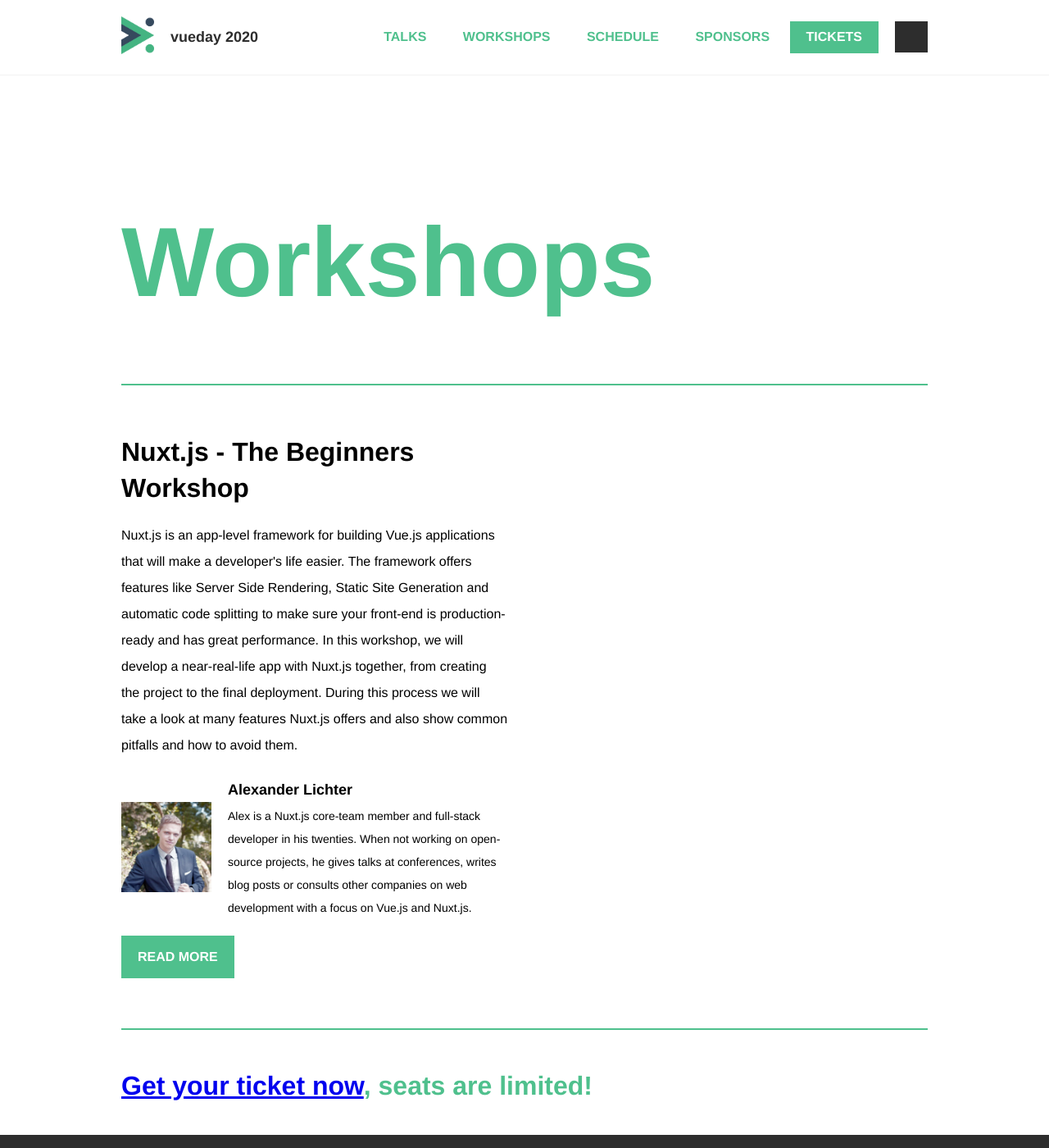
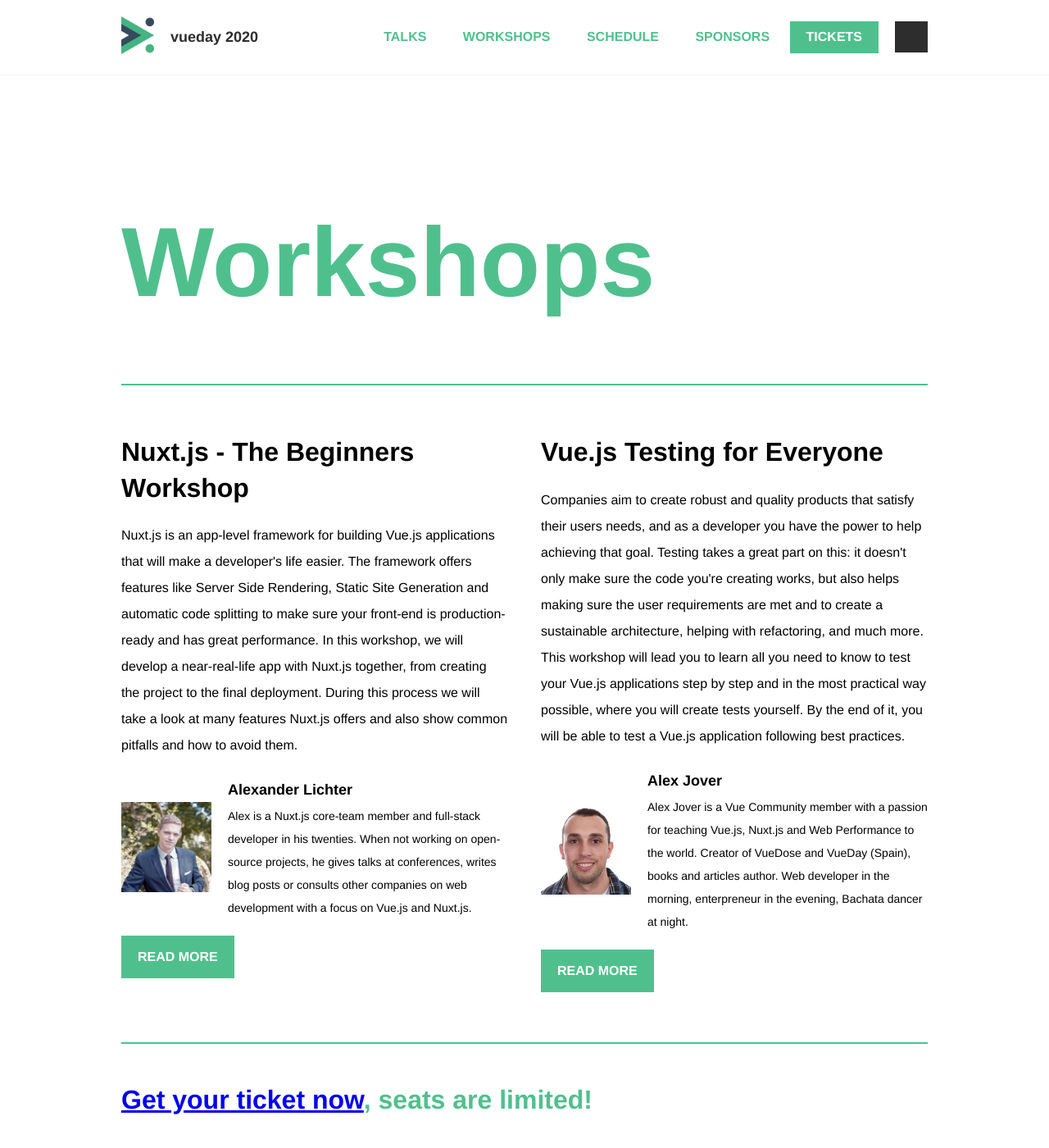
Before and after one commit to giuliatosato/2020.vueday.it, a Jekyll site: the page built from workshops.html, in a window 1280 px wide and 1400 px high. Shown: the whole window at 82% size. Built offline with Jekyll 4.4.1, drawn with Linux system fonts in a browser that asks for light colours; some web fonts are replaced; comment, search, counter and statistics services are not loaded.

Commit message:
Add workshop

```diff
--- a/_data/workshops.yml
+++ b/_data/workshops.yml
@@ -56,3 +56,48 @@
       - Vue DevTools for your favorite browser
       - Git
       - Your favorite IDE
+
+  -
+    slug: vuejs-testing-for-everyone
+    title: Vue.js Testing for Everyone
+    when: April 4th 2020, Verona
+    timetable: Check-in 9:00 - 9:30 / Workshop 9:30 - 18:00 (lunch and coffee breaks included)
+    where: Hotel San Marco, Via Longhena 42, 37138, Verona, Italy
+    map: https://goo.gl/maps/iqQ6n6bNAf72
+    tickets: https://vueday-2020.eventbrite.com/
+    language: english
+    teachers:
+      - name: Alex Jover
+        picture: alex-jover.jpg
+        bio: |
+          Alex Jover is a Vue Community member with a passion for teaching  Vue.js, Nuxt.js and Web Performance to the
+          world. Creator of VueDose and VueDay (Spain), books and articles author. Web developer in the morning,
+          enterpreneur in the evening, Bachata dancer at night.
+        link:
+    intro: |
+      Companies aim to create robust and quality products that satisfy their users needs, and as a developer you have
+      the power to help achieving that goal.
+      Testing takes a great part on this: it doesn't only make sure the code you're creating works, but also helps
+      making sure the user requirements are met and to create a sustainable architecture, helping with refactoring,
+      and much more.
+      This workshop will lead you to learn all you need to know to test your Vue.js applications step by step and in
+      the most practical way possible, where you will create tests yourself.
+      By the end of it, you will be able to test a Vue.js application following best practices.
+    program: |
+      - Introduction to testing: What/Why/How to test, types of tests, parts of a test.
+      - Testing your JavaScript code: First "hello world" test, tests structure, testing practices, TDD
+      - Test Doubles: Mocks, stubs, spies, solving dependencies and side effects
+      - Testing in Vue: First Vue component test, Shallow vs Deep rendering, Testing styles and structure, custom events, computed and methods, slots, snapshot testing...
+      - Snapshot Testing: using this technique the right way for efficient testing components
+      - Vuex Testing: Mutations, Getters, Actions, best pratices and utils, unit vs integration store testing
+    addressed_info: |
+      The workshop is made for developers with basic Vue.js and Javascript knowledge.
+      No testing experience is required: the workshop goes from 0 to 100 covering basic, intermediate and advanced
+      concepts. If you already have some testing experience, you'll still benefit from the more advanced concepts and
+      best practices.
+    useful_info: |
+      To participate in the workshop, please bring your laptop and make sure you have the following tools/programs installed:
+      - Node.js (LTS version)
+      - yarn (or NPM)
+      - Git
+      - Your favorite IDE
--- /dev/null
+++ b/workshops/vuejs-testing-for-everyone.html
@@ -0,0 +1,5 @@
+---
+title: Vue.js Testing for Everyone
+---
+
+{% include workshops/wrapper.html %}
```
Also changed, not shown: img/teachers/alex-jover.jpg (added).
